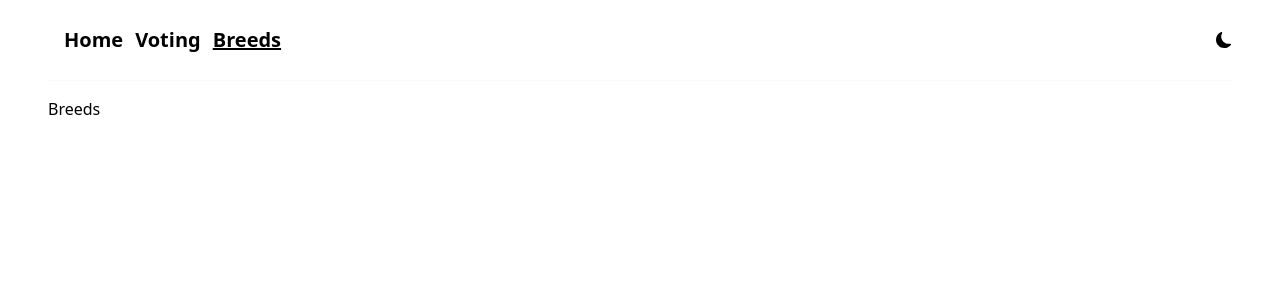
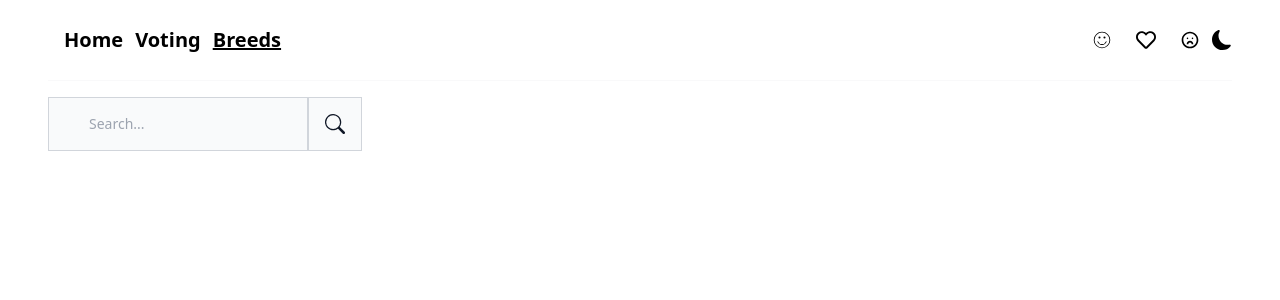
Before and after one commit to ElenaDiachenko/cats-app-redux, a React (Create React App) app: page /breeds in a window 1280 px wide. Shown: the top 300 px of the page. Built offline with nearby package versions, Linux system fonts and the light colour scheme.

Commit message:
addedlikes pages and Searchbar

```diff
--- a/src/App.js
+++ b/src/App.js
@@ -5,6 +5,9 @@ import Layout from './components/Layout';
 import Home from './pages/Home';
 import Voting from './pages/Voting';
 import Breeds from './pages/Breeds';
+import Likes from './pages/Likes';
+import Favourites from './pages/Favourites';
+import Dislikes from './pages/Dislikes';
 
 function App() {
   const { darkTheme } = useSelector((state) => state);
@@ -16,6 +19,9 @@ function App() {
           <Route index element={<Home />} />
           <Route path="/voting" element={<Voting />} />
           <Route path="/breeds" element={<Breeds />} />
+          <Route path="/likes" element={<Likes />} />
+          <Route path="/favourites" element={<Favourites />} />
+          <Route path="/dislikes" element={<Dislikes />} />
         </Route>
         <Route path="*" element={<Navigate to="/" replace />} />
       </Routes>
--- a/src/components/Layout.jsx
+++ b/src/components/Layout.jsx
@@ -4,6 +4,7 @@ import { BsSun, BsFillMoonFill } from 'react-icons/bs';
 import { useDispatch, useSelector } from 'react-redux';
 import { toggleTheme } from '../redux/theme/themeSlice';
 import { NavMenu } from './NavMenu';
+import { NavLikes } from './NavLikes';
 
 const Layout = () => {
   const { darkTheme } = useSelector((state) => state);
@@ -22,14 +23,17 @@ const Layout = () => {
             <NavMenu />
           </div>
           <div className="flex items-center lg:order-2">
+            <NavLikes />
             {!darkTheme ? (
               <BsFillMoonFill
                 onClick={() => onToggle()}
+                size={20}
                 className="hover:opacity-50 cursor-pointer"
               />
             ) : (
               <BsSun
                 onClick={() => onToggle()}
+                size={20}
                 className="hover:opacity-50 cursor-pointer"
               />
             )}
--- /dev/null
+++ b/src/components/NavLikes.jsx
@@ -0,0 +1,38 @@
+import React from 'react';
+import { NavLink } from 'react-router-dom';
+
+import { CiFaceSmile } from 'react-icons/ci';
+import { CgSmileSad } from 'react-icons/cg';
+import { FaRegHeart } from 'react-icons/fa';
+
+export const NavLikes = () => {
+  const activeClassName = 'bg-red-500 p-1 rounded';
+  return (
+    <div className="flex gap-x-4 mr-2">
+      <NavLink
+        className={({ isActive }) =>
+          isActive ? activeClassName : 'p-1 rounded'
+        }
+        to="/likes"
+      >
+        <CiFaceSmile size={20} />
+      </NavLink>
+      <NavLink
+        className={({ isActive }) =>
+          isActive ? activeClassName : 'p-1 rounded'
+        }
+        to="/favourites"
+      >
+        <FaRegHeart size={20} />
+      </NavLink>
+      <NavLink
+        className={({ isActive }) =>
+          isActive ? activeClassName : 'p-1 rounded'
+        }
+        to="/dislikes"
+      >
+        <CgSmileSad size={20} />
+      </NavLink>
+    </div>
+  );
+};
--- /dev/null
+++ b/src/components/Searchbar.jsx
@@ -0,0 +1,30 @@
+import { useState } from 'react';
+import { BsSearch } from 'react-icons/bs';
+
+export const Searchbar = ({ getQuery }) => {
+  const [searchQuery, setSearchQuery] = useState('');
+
+  const handleSubmit = (e) => {
+    e.preventDefault();
+    getQuery(searchQuery);
+    setSearchQuery('');
+  };
+  return (
+    <form className="flex items-center">
+      <input
+        value={searchQuery}
+        onChange={(e) => setSearchQuery(e.target.value.trim().toLowerCase())}
+        type="text"
+        className="block p-4 pl-10 focus:outline-none text-sm text-gray-900 bg-gray-50 border border-gray-300 focus:border-blue-500 dark:bg-gray-700 dark:border-gray-600 dark:placeholder-gray-400 dark:text-white"
+        placeholder="Search..."
+      />
+      <button
+        className=" p-4 flex justify-center items-center  text-sm text-gray-900 bg-gray-50  border border-gray-300 focus:border-blue-500 dark:bg-gray-700 dark:border-gray-600 dark:placeholder-gray-400 dark:text-white"
+        type="submit"
+        onClick={handleSubmit}
+      >
+        <BsSearch size={20} />
+      </button>
+    </form>
+  );
+};
--- a/src/pages/Breeds.jsx
+++ b/src/pages/Breeds.jsx
@@ -1,7 +1,18 @@
-import React from 'react';
+import { useState } from 'react';
+import { Searchbar } from '../components/Searchbar';
 
 const Breeds = () => {
-  return <div>Breeds</div>;
+  const [query, setQuery] = useState('');
+
+  const getQuery = (searchQuery) => {
+    setQuery(searchQuery);
+  };
+  console.log(query);
+  return (
+    <>
+      <Searchbar getQuery={getQuery} />
+    </>
+  );
 };
 
 export default Breeds;
--- /dev/null
+++ b/src/pages/Dislikes.jsx
@@ -0,0 +1,7 @@
+import React from 'react';
+
+const Dislikes = () => {
+  return <div>Dislikes</div>;
+};
+
+export default Dislikes;
--- /dev/null
+++ b/src/pages/Favourites.jsx
@@ -0,0 +1,7 @@
+import React from 'react';
+
+const Favourites = () => {
+  return <div>Favourites</div>;
+};
+
+export default Favourites;
--- /dev/null
+++ b/src/pages/Likes.jsx
@@ -0,0 +1,7 @@
+import React from 'react';
+
+const Likes = () => {
+  return <div>Likes</div>;
+};
+
+export default Likes;
```
